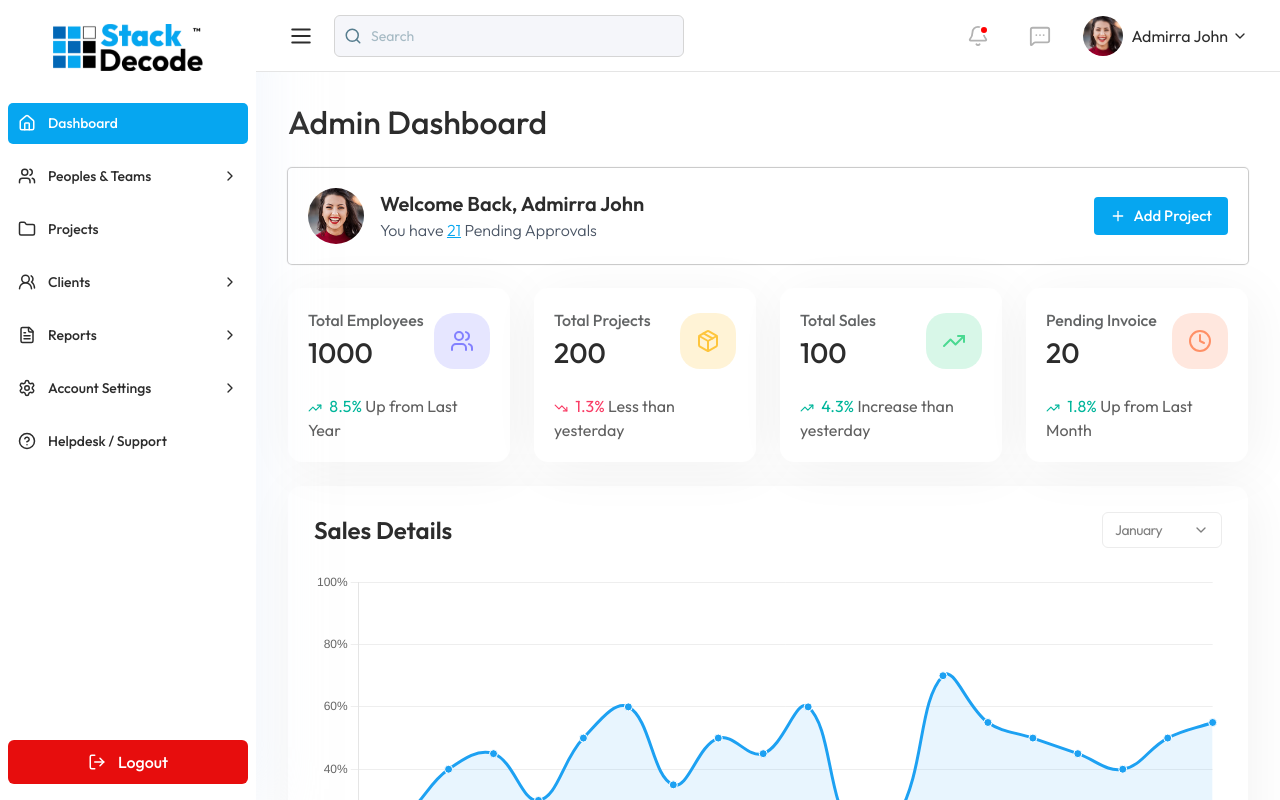
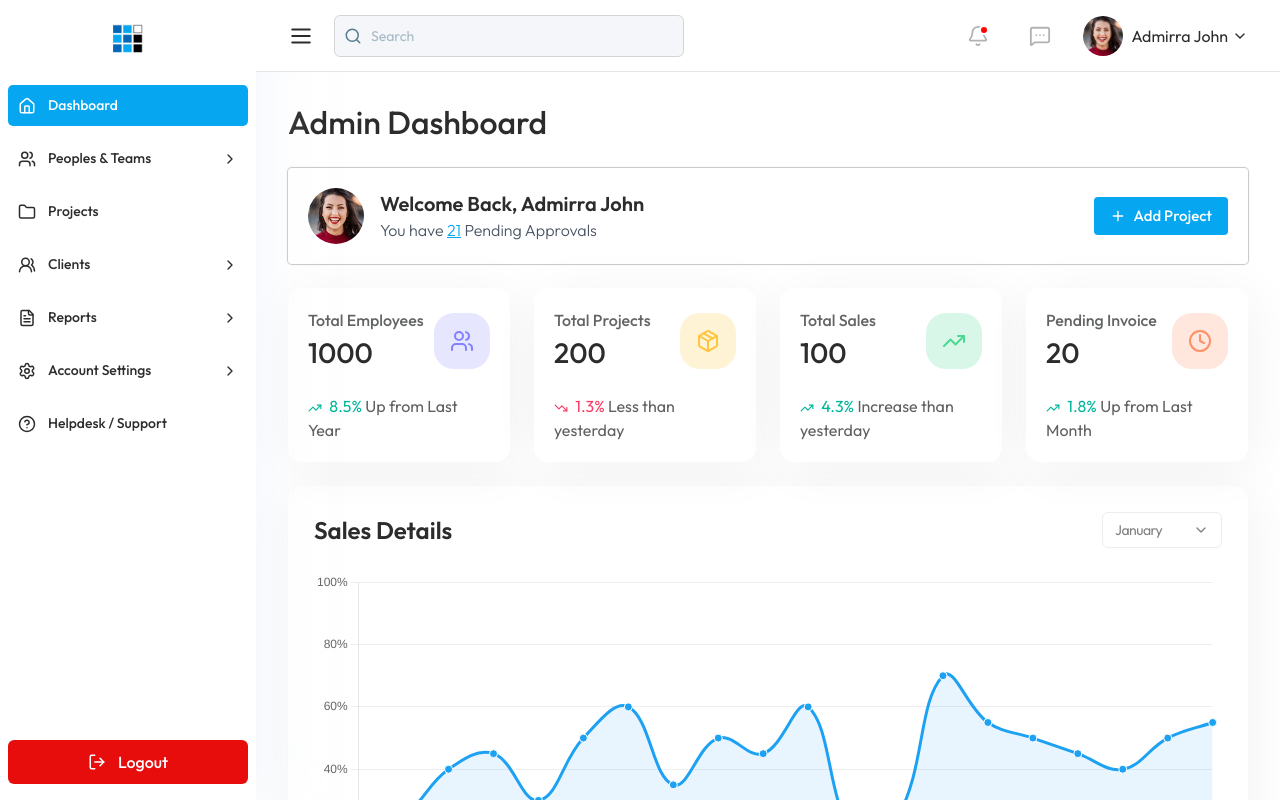
Before and after one commit to rahulstackdecode/ERP-DASHBOARD, a Next.js app: page / in a window 1280 px wide. Built offline with nearby package versions, Linux system fonts and the light colour scheme.

Commit message:
Logo Issue Test

```diff
--- a/src/app/components/Sidebar.tsx
+++ b/src/app/components/Sidebar.tsx
@@ -97,7 +97,8 @@ export default function Sidebar({ isOpen }: { isOpen: boolean }) {
     >
       <div className="px-2 py-6 flex items-center justify-center">
         {isOpen ? (
-          <Logo className="logo-dashboard" />
+          // <Logo className="logo-dashboard" />
+            <LogoIcon className="logo-icon" />
         ) : (
           <LogoIcon className="logo-icon" />
         )}
```
